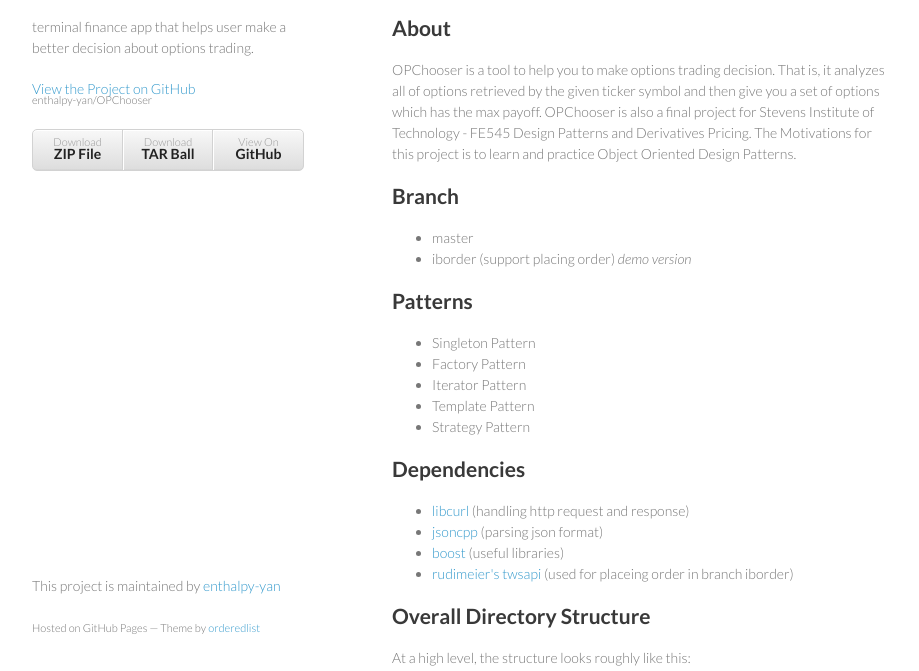
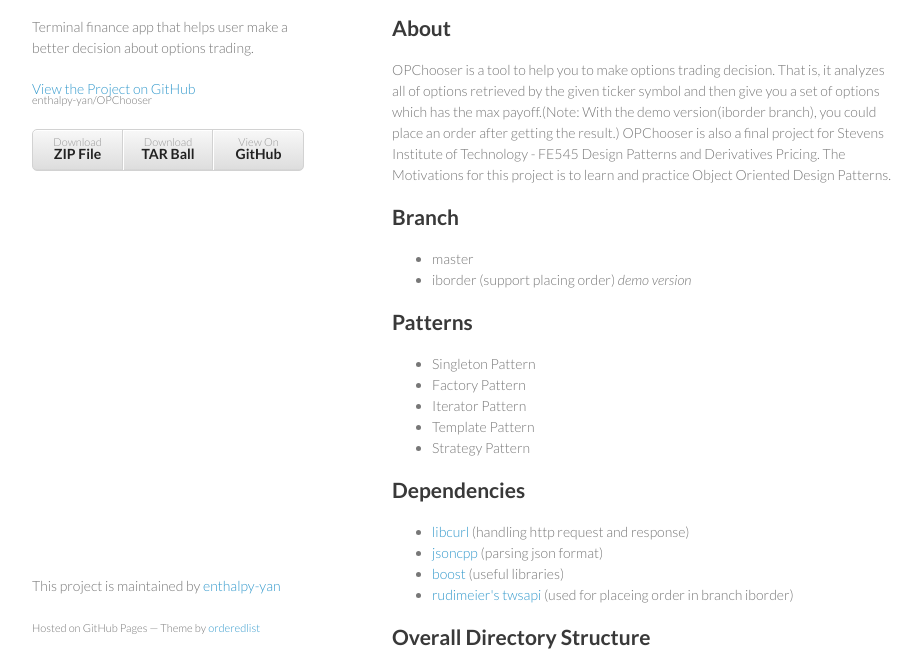
Before and after one commit to enthalpy-yan/OPChooser, a plain HTML site: page index.html in a window 1280 px wide. Shown: the part 93-764 px from the top of the page, without its empty margins (178-1097 px from the left). Drawn offline with Linux system fonts and the light colour scheme.

```diff
--- a/index.html
+++ b/index.html
@@ -16,7 +16,7 @@
     <div class="wrapper">
       <header>
         <h1>Opchooser</h1>
-        <p>terminal finance app that helps user make a better decision about options trading.</p>
+        <p>Terminal finance app that helps user make a better decision about options trading.</p>
 
         <p class="view"><a href="https://github.com/enthalpy-yan/OPChooser">View the Project on GitHub <small>enthalpy-yan/OPChooser</small></a></p>
 
@@ -34,7 +34,7 @@
 <h2>
 <a name="about" class="anchor" href="#about"><span class="octicon octicon-link"></span></a>About</h2>
 
-<p>OPChooser is a tool to help you to make options trading decision. That is, it analyzes all of options retrieved by the given ticker symbol and then give you a set of options which has the max payoff. OPChooser is also a final project for Stevens Institute of Technology - FE545 Design Patterns and Derivatives Pricing. The Motivations for this project is to learn and practice Object Oriented Design Patterns. </p>
+<p>OPChooser is a tool to help you to make options trading decision. That is, it analyzes all of options retrieved by the given ticker symbol and then give you a set of options which has the max payoff.(Note: With the demo version(iborder branch), you could place an order after getting the result.) OPChooser is also a final project for Stevens Institute of Technology - FE545 Design Patterns and Derivatives Pricing. The Motivations for this project is to learn and practice Object Oriented Design Patterns. </p>
 
 <h2>
 <a name="branch" class="anchor" href="#branch"><span class="octicon octicon-link"></span></a>Branch</h2>
@@ -82,7 +82,7 @@
   |  |- Logger.h                      (Header file for Logger class)
   |  |- OptionFilter.h                (Header file for options filter class)
   |  |- TemplateOne.h                 (Header file for Template Method class)
-  |  |- Strategy.h                (Header file for Strategy class)
+  |  |- Strategy.h                    (Header file for Strategy class)
   |  |- EPosixClientSocket.h          (Branch iborder)
   |  |- EPosixClientSocketPlatform.h  (Branch iborder)
   |  |- PosixTestClient.h             (Branch iborder)
```
Also changed, not shown: params.json (+1 -1 lines).
